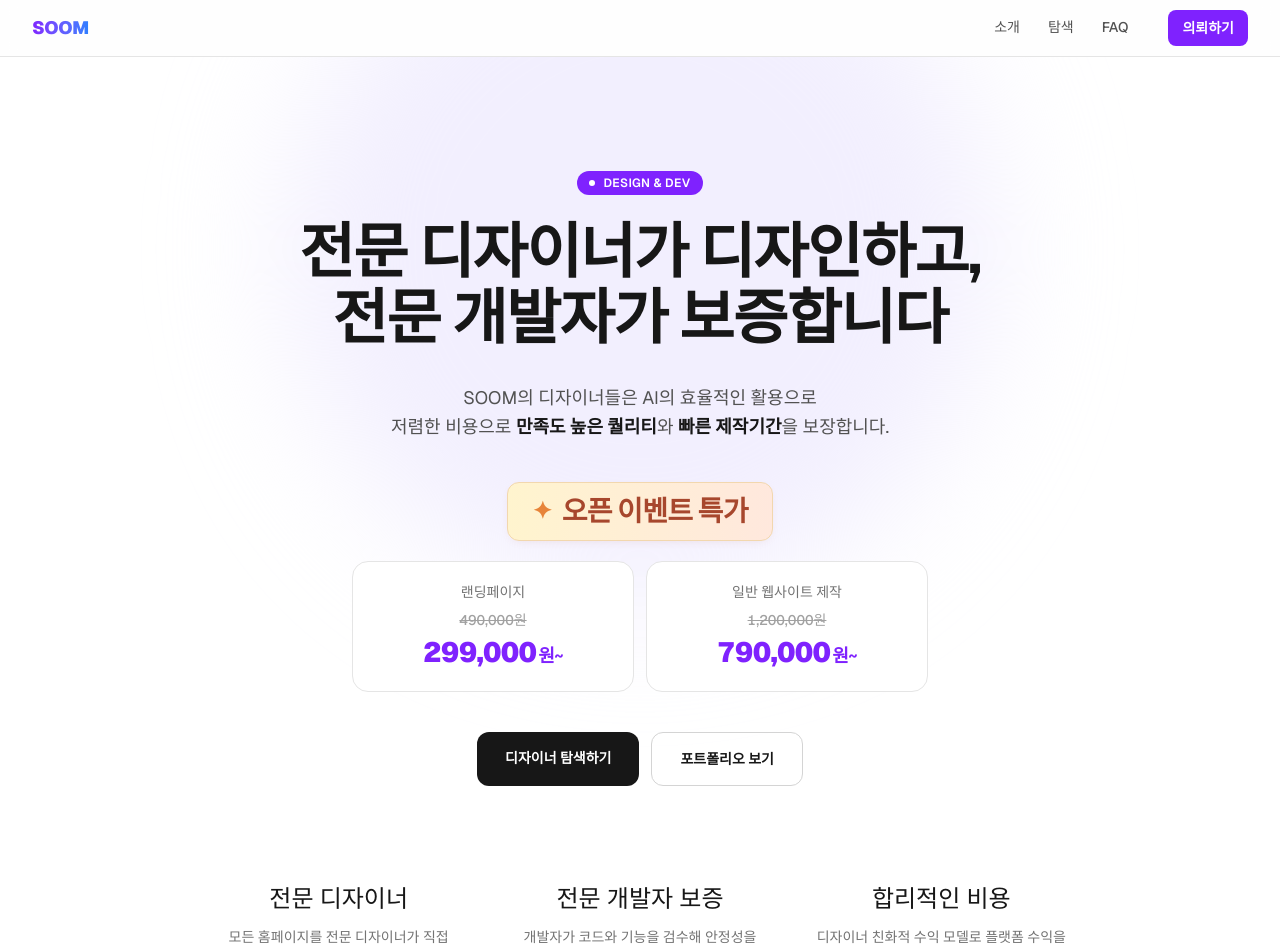
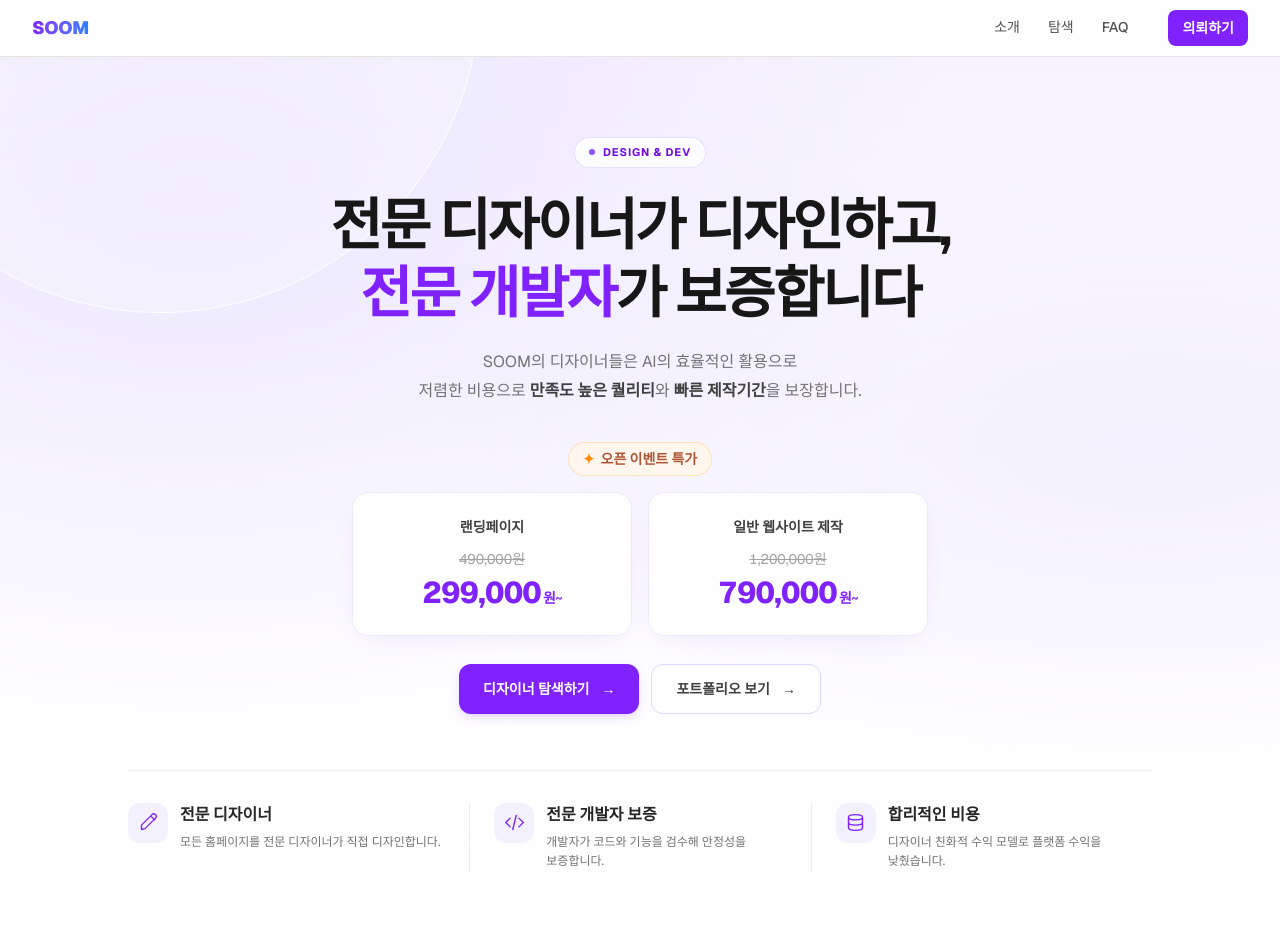
Before and after one commit to present1602/repo, a Next.js app: page / in a window 1280 px wide. Shown: the top 951 px of the page. Built offline with nearby package versions, Linux system fonts and the light colour scheme; no server answers.

Commit message:
main ui 개선

```diff
--- a/src/app/page.tsx
+++ b/src/app/page.tsx
@@ -39,7 +39,7 @@ export default function Home() {
 
       {/* scroll-mt — 상단 헤더가 sticky 라 앵커로 내려오면 제목이 그 밑에 깔린다.
           헤더 높이(h-14 = 3.5rem)만큼 미리 띄워 둔다. */}
-      <section id="works" className="mx-auto max-w-7xl scroll-mt-14 px-4 pb-16 md:px-8 md:pb-20">
+      <section id="works" className="mx-auto max-w-7xl scroll-mt-14 px-4 pt-16 pb-16 md:px-8 md:pb-20">
         <div className="mb-6 flex items-end justify-between gap-4">
           <h2 className="text-xl font-bold tracking-tight md:text-2xl">SOOM 디자이너들의 작업</h2>
           <ExploreLink className="shrink-0 text-sm text-neutral-500 transition hover:text-neutral-900">
@@ -88,54 +88,46 @@ async function Feed() {
 
 function Hero() {
   return (
-    <section className="relative overflow-hidden">
-      {/* 뒤에 깔리는 보라색 번짐 — 장식이라 클릭을 먹지 않게 한다 */}
-      <div
-        aria-hidden
-        className="pointer-events-none absolute -top-40 left-1/2 size-[44rem] -translate-x-1/2 rounded-full bg-violet-100/70 blur-3xl"
-      />
+    <section aria-labelledby="hero-title" className="relative isolate overflow-hidden bg-linear-to-b from-[#f6f3ff] via-[#fcfbff] to-white">
+      <div aria-hidden="true" className="pointer-events-none absolute inset-0 -z-10 bg-[radial-gradient(ellipse_at_15%_15%,rgb(221_214_254/0.45),transparent_50%),radial-gradient(ellipse_at_90%_45%,rgb(237_233_254/0.6),transparent_45%)]" />
+      <div aria-hidden="true" className="pointer-events-none absolute -left-64 -top-96 -z-10 size-[40rem] rounded-full border border-white/80 bg-white/25 md:-left-40" />
 
-      <div className="relative mx-auto max-w-4xl px-5 pb-16 pt-16 text-center md:pb-24 md:pt-28">
-        <span className="inline-flex items-center gap-2 rounded-full bg-violet-600 px-3 py-1 text-xs font-semibold tracking-wide text-white">
-          <span className="size-1.5 rounded-full bg-white" /> DESIGN &amp; DEV
+      <div className="mx-auto max-w-6xl px-5 pb-14 pt-14 text-center md:px-8 md:pb-16 md:pt-20">
+        <span className="inline-flex items-center gap-2 rounded-full border border-violet-200/70 bg-white/80 px-3.5 py-1.5 text-[11px] font-bold tracking-[0.08em] text-violet-700">
+          <span className="size-1.5 rounded-full bg-violet-500" /> DESIGN &amp; DEV
         </span>
 
-        <h1 className="mt-6 text-3xl font-bold leading-tight tracking-tight text-balance md:text-6xl md:leading-[1.1]">
+        <h1 id="hero-title" className="mt-6 text-[1.9rem] font-bold leading-[1.3] tracking-[-0.045em] text-neutral-900 sm:text-[2.75rem] md:text-[3.5rem] md:leading-[1.22]">
           전문 디자이너가 디자인하고,
           <br />
-          전문 개발자가 보증합니다
+          <span className="text-violet-600">전문 개발자</span>가 보증합니다
         </h1>
 
-        <p className="mx-auto mt-8 max-w-xl text-base leading-relaxed text-neutral-600 md:text-lg">
+        <p className="mx-auto mt-5 max-w-2xl text-sm leading-[1.8] text-neutral-500 md:text-base">
           SOOM의 디자이너들은 AI의 효율적인 활용으로
-          <br className="hidden md:block" /> 저렴한 비용으로{' '}
-          <b className="font-semibold text-neutral-900">만족도 높은 퀄리티</b>와{' '}
-          <b className="font-semibold text-neutral-900">빠른 제작기간</b>을 보장합니다.
+          <br className="hidden sm:block" /> 저렴한 비용으로{' '}
+          <b className="font-semibold text-neutral-700">만족도 높은 퀄리티</b>와{' '}
+          <b className="font-semibold text-neutral-700">빠른 제작기간</b>을 보장합니다.
         </p>
 
-        {/* 가격표 — 두 가지라 세로로 쌓지 않고 가로로 나란히 세운다.
-            금액이 주인공이므로 이름은 그 위에 작게 둔다. */}
-        <div className="mx-auto mt-10 max-w-xl">
-          <h2 className="inline-flex items-center gap-2.5 rounded-xl border border-[#f2d7ae] bg-linear-to-r from-[#fff4ce] to-[#ffe8dd] px-5 py-2.5 text-2xl font-black tracking-tight text-[#a7472d] shadow-[0_3px_12px_-6px_rgb(167_71_45/0.2)] md:px-6 md:text-[1.75rem]">
-            <span aria-hidden="true" className="text-xl text-[#e78439] md:text-2xl">✦</span>
+        <div className="mx-auto mt-8 max-w-[36rem] md:mt-9">
+          <h2 className="inline-flex items-center gap-1.5 rounded-full border border-orange-200/70 bg-orange-50 px-3.5 py-1.5 text-sm font-bold text-[#ad5637]">
+            <span aria-hidden="true" className="text-orange-400">✦</span>
             오픈 이벤트 특가
           </h2>
 
-          <dl className="mt-5 grid gap-3 sm:grid-cols-2">
+          <dl className="mt-4 grid grid-cols-2 gap-3 md:gap-4">
             {PRICES.map(({ label, price, was }) => (
-              <div
-                key={label}
-                className="rounded-2xl border border-neutral-200 bg-white px-5 py-5 text-center"
-              >
-                <dt className="text-sm font-medium text-neutral-500">{label}</dt>
-                <dd className="mt-1.5">
-                  <s className="text-sm font-medium tabular-nums text-neutral-400">
+              <div key={label} className="rounded-2xl border border-violet-100 bg-white/90 px-3 py-5 shadow-[0_8px_28px_-16px_rgb(109_40_217/0.18)] md:px-6 md:py-6">
+                <dt className="text-xs font-semibold text-neutral-700 sm:text-sm">{label}</dt>
+                <dd className="mt-2.5">
+                  <s className="text-xs tabular-nums text-neutral-400 sm:text-sm">
                     <span className="sr-only">할인 전 </span>
                     {was.toLocaleString('ko-KR')}원
                   </s>
-                  <span className="mt-0.5 block text-2xl font-black tabular-nums tracking-tight text-violet-600 md:text-[1.75rem]">
+                  <span className="mt-1 block text-[1.6rem] font-extrabold tabular-nums tracking-tight text-violet-600 sm:text-3xl">
                     {price.toLocaleString('ko-KR')}
-                    <span className="ml-0.5 text-base font-bold md:text-lg">원~</span>
+                    <span className="ml-0.5 text-xs font-semibold sm:text-sm">원~</span>
                   </span>
                 </dd>
               </div>
@@ -143,30 +135,29 @@ function Hero() {
           </dl>
         </div>
 
-        <div className="mt-10 flex flex-col justify-center gap-3 sm:flex-row">
-          <ExploreLink className="rounded-xl bg-neutral-900 px-7 py-4 text-sm font-semibold text-white transition hover:bg-violet-600">
+        <div className="mt-6 flex flex-col justify-center gap-3 sm:flex-row md:mt-7">
+          <ExploreLink className="inline-flex items-center justify-center gap-3 rounded-xl bg-violet-600 px-6 py-3.5 text-sm font-semibold text-white shadow-[0_4px_12px_-4px_rgb(124_58_237/0.35)] transition hover:bg-violet-700 focus-visible:outline-2 focus-visible:outline-offset-4 focus-visible:outline-violet-600">
             디자이너 탐색하기
+            <span aria-hidden="true">→</span>
           </ExploreLink>
-          {/* 같은 화면 안으로 내려가는 앵커다 — Link 로 바꾸면 라우터를 거쳐
-              스크롤이 끊긴다. 브라우저 기본 동작(부드러운 스크롤은 globals.css)에 맡긴다. */}
-          <a
-            href="#works"
-            className="rounded-xl border border-neutral-300 px-7 py-4 text-sm font-semibold transition hover:border-neutral-900"
-          >
+          <a href="#works" className="inline-flex items-center justify-center gap-3 rounded-xl border border-violet-200 bg-white/80 px-6 py-3.5 text-sm font-semibold text-neutral-700 transition hover:border-violet-400 hover:bg-white focus-visible:outline-2 focus-visible:outline-offset-4 focus-visible:outline-violet-600">
             포트폴리오 보기
+            <span aria-hidden="true">→</span>
           </a>
         </div>
 
-        {/* SOOM 이 내세우는 세 가지. 예전에는 '시안 → 확인 → 본 계약' 순서였는데,
-            그 흐름을 접었으므로 번호를 뗐다 — 이 셋은 차례가 아니라 동시에
-            성립하는 조건이라 ol 이 아니라 ul 이다. */}
-        <ul className="mx-auto mt-20 grid max-w-4xl gap-10 md:mt-24 md:grid-cols-3 md:gap-12">
-          {POINTS.map(([title, note]) => (
-            <li key={title} className="text-center">
-              <p className="font-serif text-xl md:text-2xl">{title}</p>
-              <p className="mx-auto mt-3 max-w-[16rem] text-sm leading-relaxed text-neutral-500">
-                {note}
-              </p>
+        <ul className="mx-auto mt-12 grid max-w-5xl gap-5 border-t border-violet-100/80 pt-7 text-left md:mt-14 md:grid-cols-3 md:gap-0 md:pt-8">
+          {POINTS.map(([title, note, path]) => (
+            <li key={title} className="flex gap-3 md:px-6 md:not-first:border-l md:not-first:border-violet-100 md:first:pl-0 md:last:pr-0">
+              <span className="flex size-10 shrink-0 items-center justify-center rounded-xl bg-violet-100/60 text-violet-600">
+                <svg aria-hidden="true" width="21" height="21" viewBox="0 0 24 24" fill="none" stroke="currentColor" strokeWidth="1.6" strokeLinecap="round" strokeLinejoin="round">
+                  <path d={path} />
+                </svg>
+              </span>
+              <div>
+                <p className="text-sm font-bold text-neutral-800 md:text-base">{title}</p>
+                <p className="mt-1.5 max-w-[17rem] text-xs leading-relaxed text-neutral-500">{note}</p>
+              </div>
             </li>
           ))}
         </ul>
@@ -175,10 +166,10 @@ function Hero() {
   )
 }
 
-const POINTS: [string, string][] = [
-  ['전문 디자이너', '모든 홈페이지를 전문 디자이너가 직접 디자인합니다.'],
-  ['전문 개발자 보증', '개발자가 코드와 기능을 검수해 안정성을 보증합니다.'],
-  ['합리적인 비용', '디자이너 친화적 수익 모델로 플랫폼 수익을 낮췄습니다.'],
+const POINTS: [string, string, string][] = [
+  ['전문 디자이너', '모든 홈페이지를 전문 디자이너가 직접 디자인합니다.', 'm15 5 4 4 M4 20l4-1L20 7a2.8 2.8 0 0 0-4-4L4 15z'],
+  ['전문 개발자 보증', '개발자가 코드와 기능을 검수해 안정성을 보증합니다.', 'm7 7-5 5 5 5 M17 7l5 5-5 5 M14 4l-4 16'],
+  ['합리적인 비용', '디자이너 친화적 수익 모델로 플랫폼 수익을 낮췄습니다.', 'M20 6c0 2-3.6 3-8 3S4 8 4 6s3.6-3 8-3 8 1 8 3Z M4 6v6c0 2 3.6 3 8 3s8-1 8-3V6 M4 12v6c0 2 3.6 3 8 3s8-1 8-3v-6'],
 ]
 
 /* 실제 피드와 같은 벽 모양으로 둔다 — 작업이 들어올 때 화면이 튀지 않게.
```
